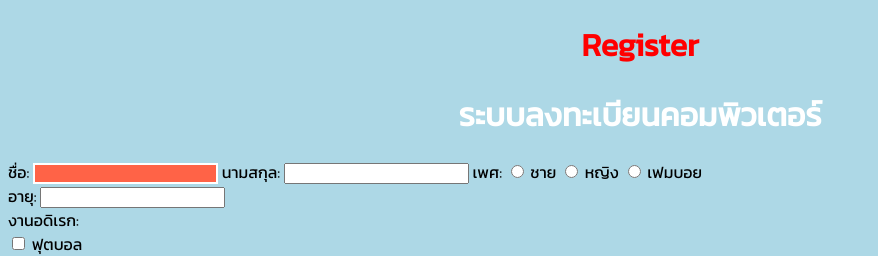
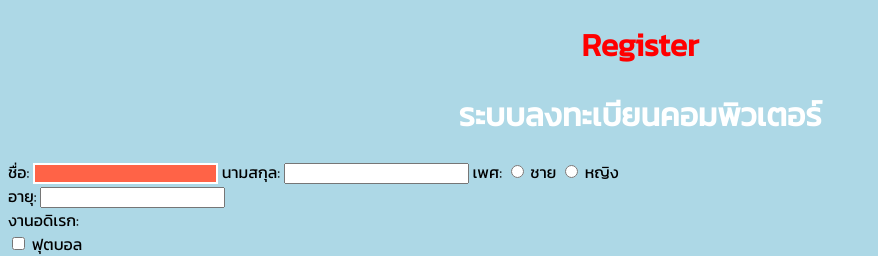
Before and after one commit to thanakrittee-cyber/241_700, a plain HTML site: page index2.html in a window 1280 px wide. Shown: the top 256 px of the page, without its empty margins (0-878 px from the left). Drawn offline with Linux system fonts and the light colour scheme.

Commit message:
add html and css

```diff
--- a/index2.html
+++ b/index2.html
@@ -35,7 +35,6 @@
     เพศ:
     <input type="radio" name="gender" value="male"> ชาย
     <input type="radio" name="gender" value="female"> หญิง
-    <input type="radio" name="gender" value="femboy"> เฟมบอย
     <br>
     อายุ: <input type="number" name="age"><br>
     งานอดิเรก: <br>
```
